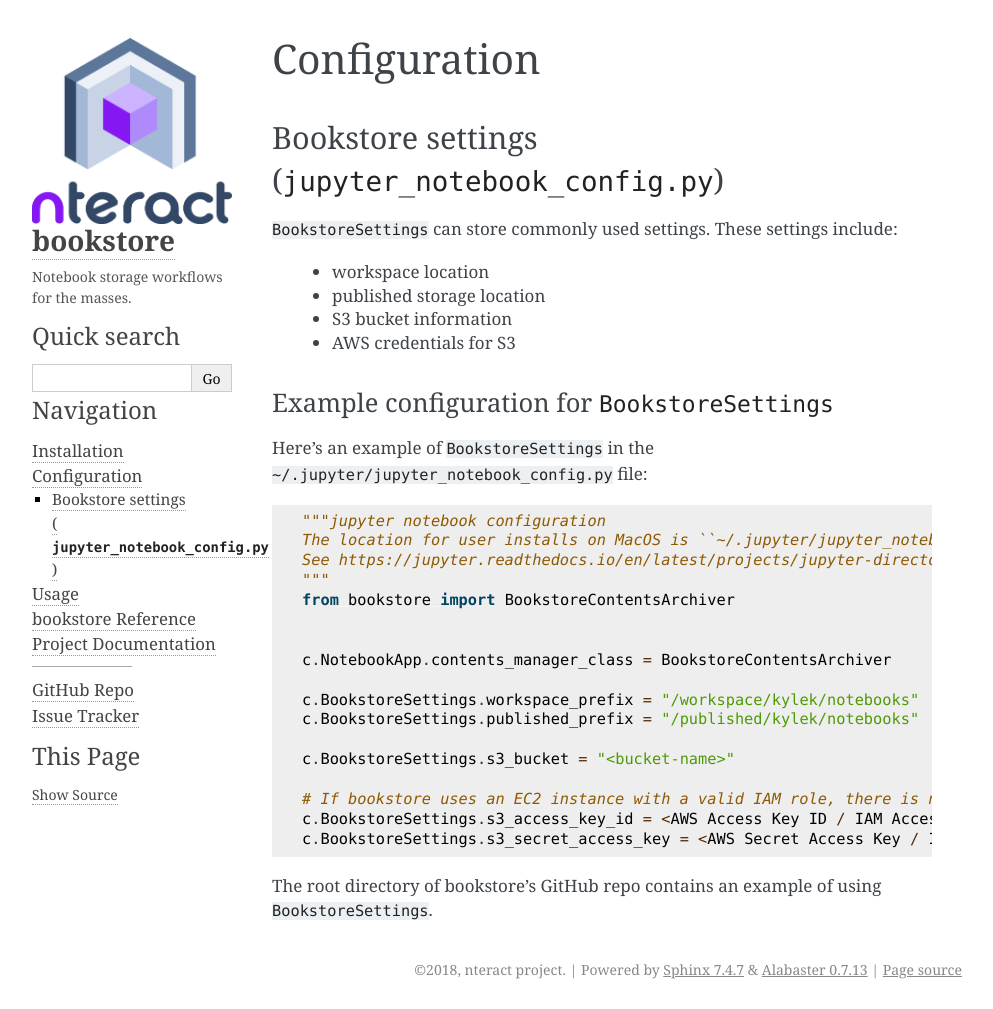
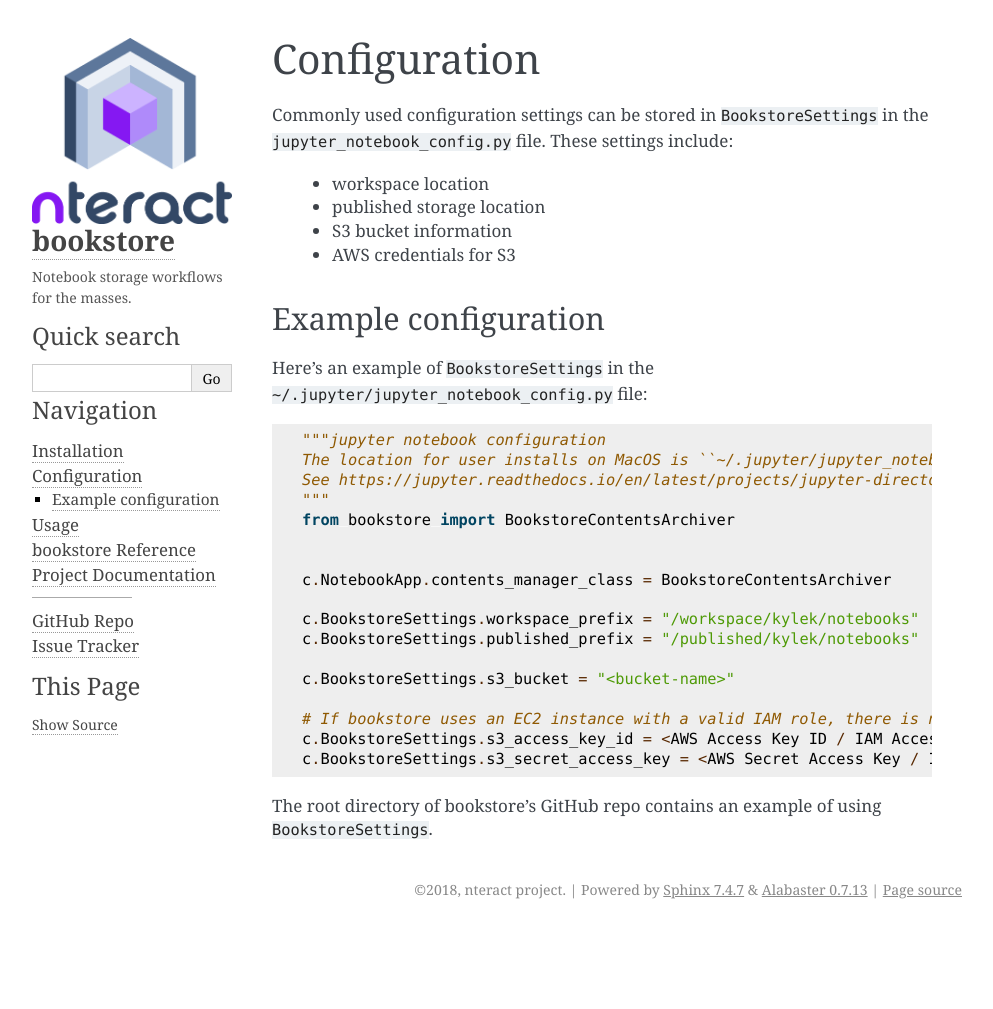
Before and after one commit to nteract/bookstore, a Sphinx documentation site: the page built from docs/source/configuration.rst, in a window 1280 px wide. Shown: the whole page, without its empty margins (148-1141 px from the left). Built offline with Sphinx 7.4.7, drawn with Linux system fonts in a browser that asks for light colours; after the commit the page ends 929 px from its top, so only the background shows below that.

Commit message:
edit config grammar

```diff
--- a/docs/source/configuration.rst
+++ b/docs/source/configuration.rst
@@ -1,18 +1,16 @@
 Configuration
 =============
 
-Bookstore settings (``jupyter_notebook_config.py``)
----------------------------------------------------
-
-``BookstoreSettings`` can store commonly used settings. These settings include:
+Commonly used configuration settings can be stored in ``BookstoreSettings`` in the
+``jupyter_notebook_config.py`` file. These settings include:
 
     - workspace location
     - published storage location
     - S3 bucket information
     - AWS credentials for S3
 
-Example configuration for ``BookstoreSettings``
-~~~~~~~~~~~~~~~~~~~~~~~~~~~~~~~~~~~~~~~~~~~~~~~
+Example configuration
+---------------------
 
 Here's an example of ``BookstoreSettings`` in the ``~/.jupyter/jupyter_notebook_config.py`` file:
 
```
